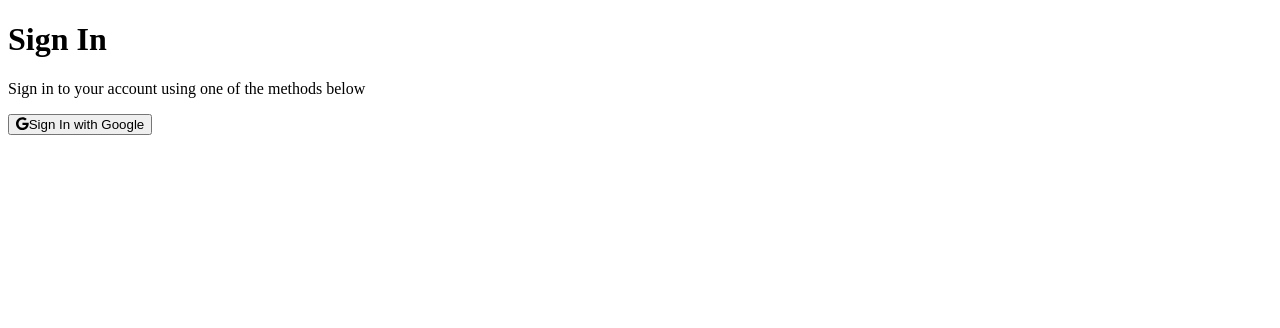
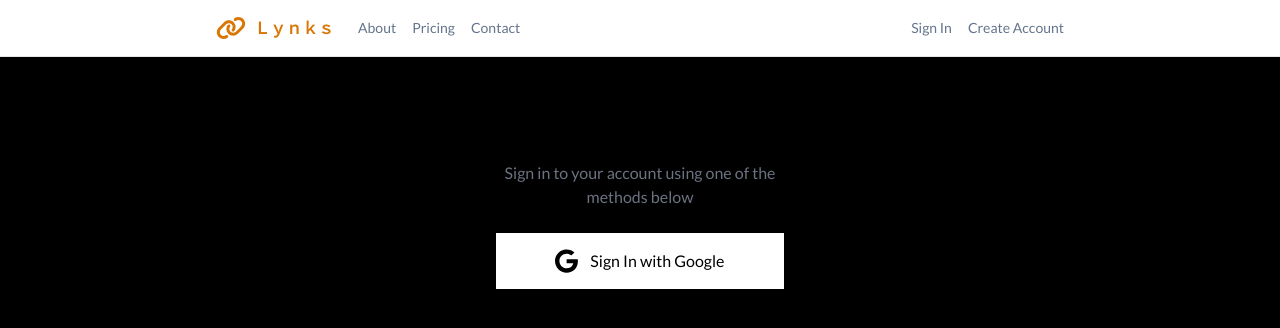
Before and after one commit to Jackal73/Lynks, a Next.js app: page /login in a window 1280 px wide. Shown: the top 328 px of the page. Built offline with nearby package versions, Linux system fonts and the light colour scheme; no server answers.

Commit message:
:children_crossing: Create website `layout` and `page`

```diff
--- /dev/null
+++ b/src/app/(website)/layout.js
@@ -0,0 +1,23 @@
+import { Lato } from "next/font/google";
+import "../globals.css";
+import Header from "@/components/Header";
+
+const lato = Lato({ subsets: ["latin"], weight: ["400", "700", "900"] });
+
+export const metadata = {
+  title: "Create Next App",
+  description: "Generated by create next app",
+};
+
+export default function RootLayout({ children }) {
+  return (
+    <html lang="en">
+      <body className={lato.className}>
+        <main>
+          <Header />
+          <div className="max-w-4xl mx-auto p-6">{children}</div>
+        </main>
+      </body>
+    </html>
+  );
+}
--- /dev/null
+++ b/src/app/(website)/page.js
@@ -0,0 +1,24 @@
+import { authOptions } from "@/app/api/auth/[...nextauth]/route";
+import HeroForm from "@/components/forms/HeroForm";
+import { getServerSession } from "next-auth";
+
+export default async function Home() {
+  const session = await getServerSession(authOptions);
+  return (
+    <main>
+      <section className="pt-32">
+        <div className="max-w-md mb-8">
+          <h1 className="text-6xl font-bold">
+            Your ONE link
+            <br /> for everything
+          </h1>
+          <h2 className="text-slate-500 text-xl mt-6">
+            Share your links, social profiles, contact info and more on one
+            page!
+          </h2>
+        </div>
+        <HeroForm user={session?.user} />
+      </section>
+    </main>
+  );
+}
```
